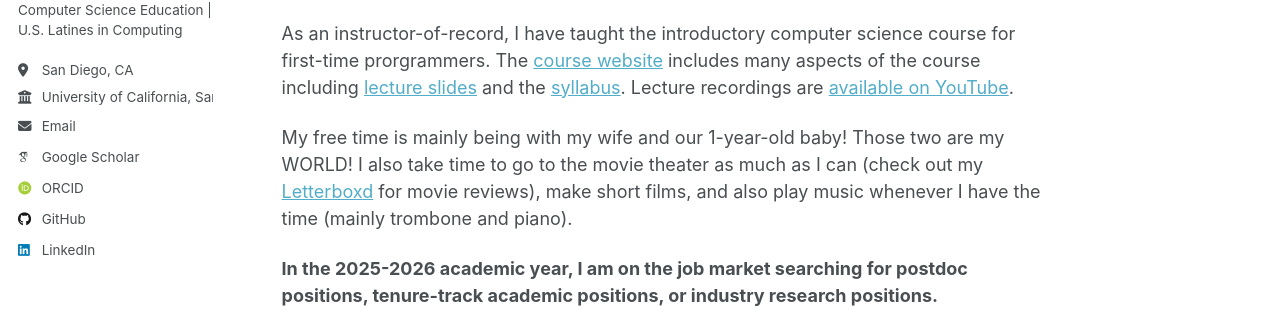
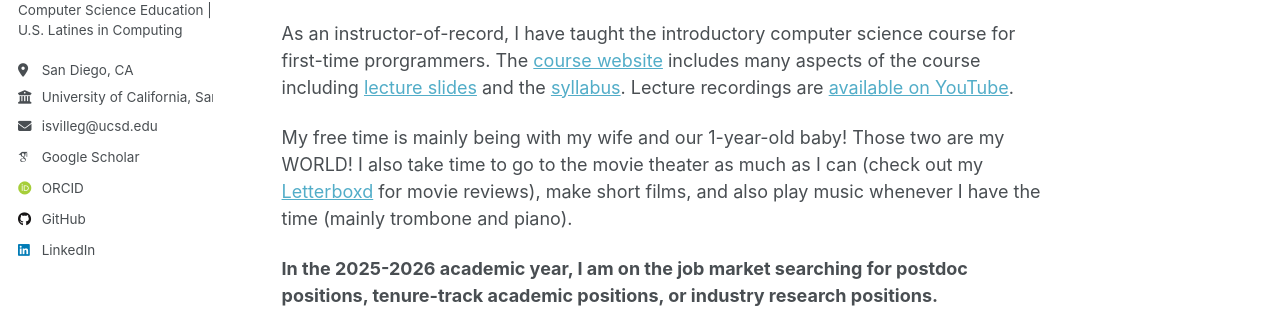
Before and after one commit to IsmaelV/IsmaelV.github.io, a Jekyll site: the page built from _pages/about.md, in a window 1280 px wide. Shown: the part 388-698 px from the top of the page. Built offline with Jekyll 4.4.1, drawn with Linux system fonts in a browser that asks for light colours; some web fonts are replaced; a script that is not in the unit is left out.

Commit message:
Updated email label in English and Spanish

```diff
--- a/_data/ui-text.yml
+++ b/_data/ui-text.yml
@@ -25,7 +25,7 @@ en: &DEFAULT_EN
   feed_label                 : "Feed"
   powered_by                 : "Powered by"
   website_label              : "Website"
-  email_label                : "Email"
+  email_label                : "isvilleg@ucsd.edu"
   recent_posts               : "Recent Posts"
   undefined_wpm              : "Undefined parameter words_per_minute at _config.yml"
   comment_form_info          : "Your email address will not be published. Required fields are marked"
@@ -73,7 +73,7 @@ es: &DEFAULT_ES
   feed_label                 : "Feed"
   powered_by                 : "Creado por"
   website_label              : "Sitio web"
-  email_label                : "Correo"
+  email_label                : "isvilleg@ucsd.edu"
   recent_posts               : "Entradas recientes"
   undefined_wpm              : "Parámetro words_per_minute (palabras por minuto) no definido en _config.yml"
   comment_form_info          : "No se publicará tu correo electrónico. Véanse marcados los campos obligatorios"
```
